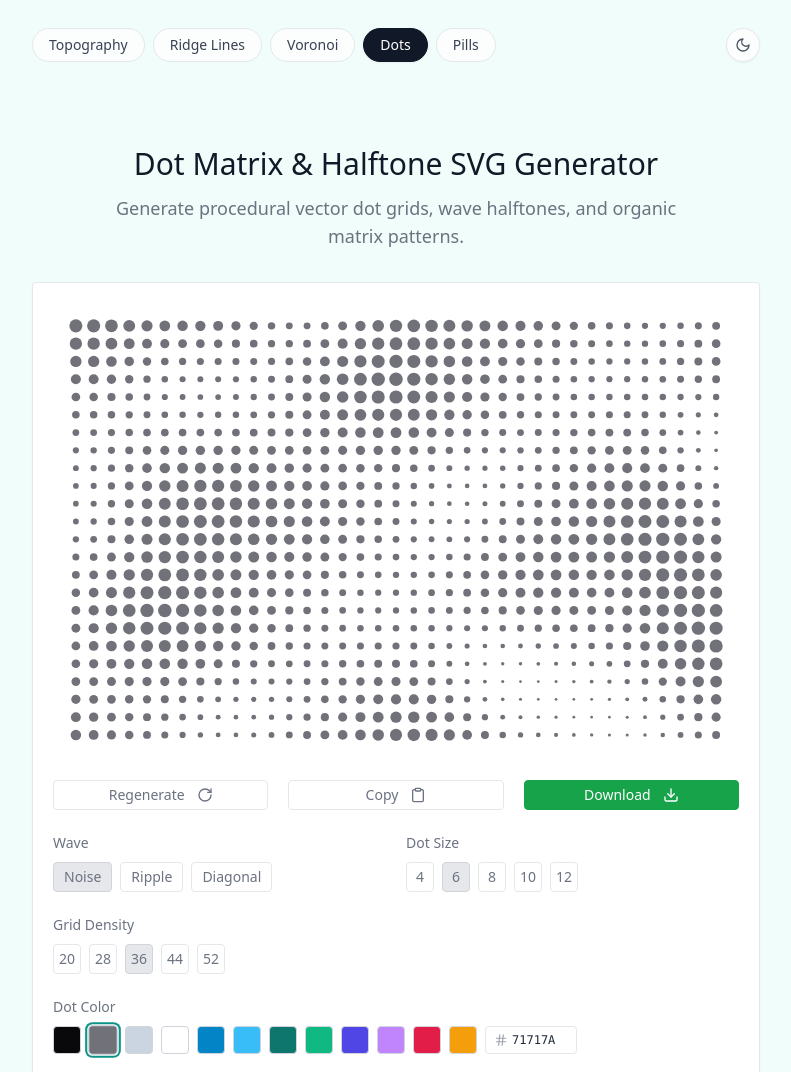
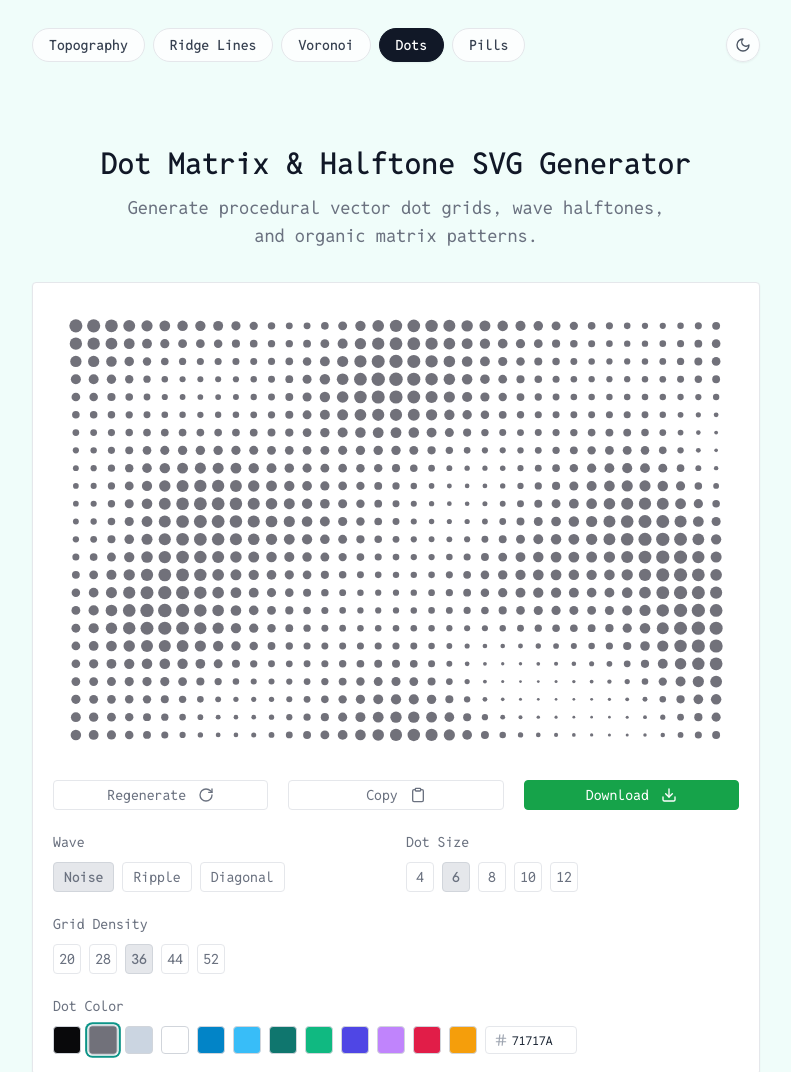
Before and after one commit to Blixthalka/topo, a Gatsby site: page /dots in a window 1280 px wide. Shown: the top 1072 px of the page, without its empty margins (244-1035 px from the left). Built offline with nearby package versions, Linux system fonts and the light colour scheme; Gatsby itself is replaced by a stand-in of ours.

Commit message:
style: apply Reddit Mono font across the application matching pace and mapx

```diff
--- a/src/components/Layout.jsx
+++ b/src/components/Layout.jsx
@@ -4,7 +4,7 @@ import Footer from "./Footer"
 
 const Layout = ({ children }) => {
   return (
-    <div className="bg-teal-50 dark:bg-zinc-950 min-h-screen text-gray-900 dark:text-zinc-100 transition-colors duration-150 flex flex-col justify-between">
+    <div className="bg-teal-50 dark:bg-zinc-950 min-h-screen text-gray-900 dark:text-zinc-100 transition-colors duration-150 flex flex-col justify-between font-mono">
       <div className="mx-auto max-w-3xl p-5 w-full">
         <GeneratorNav />
         {children}
--- a/src/styles/global.css
+++ b/src/styles/global.css
@@ -1,3 +1,47 @@
+@font-face {
+  font-family: 'Reddit Mono';
+  font-style: normal;
+  font-weight: 400;
+  font-display: swap;
+  src: url('../fonts/reddit-mono-latin-400-normal.woff2') format('woff2');
+}
+
+@font-face {
+  font-family: 'Reddit Mono';
+  font-style: normal;
+  font-weight: 500;
+  font-display: swap;
+  src: url('../fonts/reddit-mono-latin-500-normal.woff2') format('woff2');
+}
+
+@font-face {
+  font-family: 'Reddit Mono';
+  font-style: normal;
+  font-weight: 600;
+  font-display: swap;
+  src: url('../fonts/reddit-mono-latin-600-normal.woff2') format('woff2');
+}
+
+@font-face {
+  font-family: 'Reddit Mono';
+  font-style: normal;
+  font-weight: 700;
+  font-display: swap;
+  src: url('../fonts/reddit-mono-latin-700-normal.woff2') format('woff2');
+}
+
+@font-face {
+  font-family: 'Reddit Mono';
+  font-style: normal;
+  font-weight: 800;
+  font-display: swap;
+  src: url('../fonts/reddit-mono-latin-800-normal.woff2') format('woff2');
+}
+
 @tailwind base;
 @tailwind components;
 @tailwind utilities;
+
+body {
+  font-family: 'Reddit Mono', ui-monospace, SFMono-Regular, Menlo, Monaco, Consolas, monospace;
+}
--- a/tailwind.config.js
+++ b/tailwind.config.js
@@ -6,7 +6,12 @@ module.exports = {
     "./src/components/**/*.{js,jsx,ts,tsx}",
   ],
   theme: {
-    extend: {},
+    extend: {
+      fontFamily: {
+        mono: ['"Reddit Mono"', "ui-monospace", "SFMono-Regular", "Menlo", "Monaco", "monospace"],
+        sans: ['"Reddit Mono"', "ui-monospace", "SFMono-Regular", "Menlo", "Monaco", "monospace"],
+      },
+    },
   },
   plugins: [],
 }
```
Also changed, not shown: src/fonts/reddit-mono-latin-400-normal.woff2 (added), src/fonts/reddit-mono-latin-500-normal.woff2 (added), src/fonts/reddit-mono-latin-600-normal.woff2 (added), src/fonts/reddit-mono-latin-700-normal.woff2 (added), src/fonts/reddit-mono-latin-800-normal.woff2 (added), static/fonts/reddit-mono-latin-400-normal.woff2 (added), static/fonts/reddit-mono-latin-500-normal.woff2 (added), static/fonts/reddit-mono-latin-600-normal.woff2 (added), static/fonts/reddit-mono-latin-700-normal.woff2 (added), static/fonts/reddit-mono-latin-800-normal.woff2 (added).
